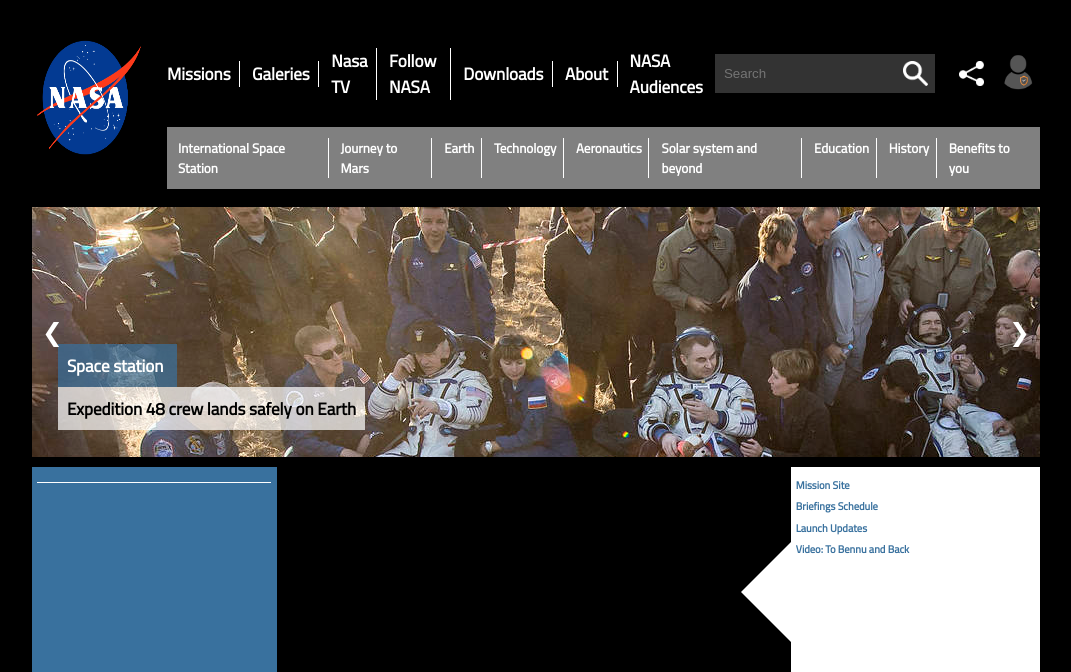
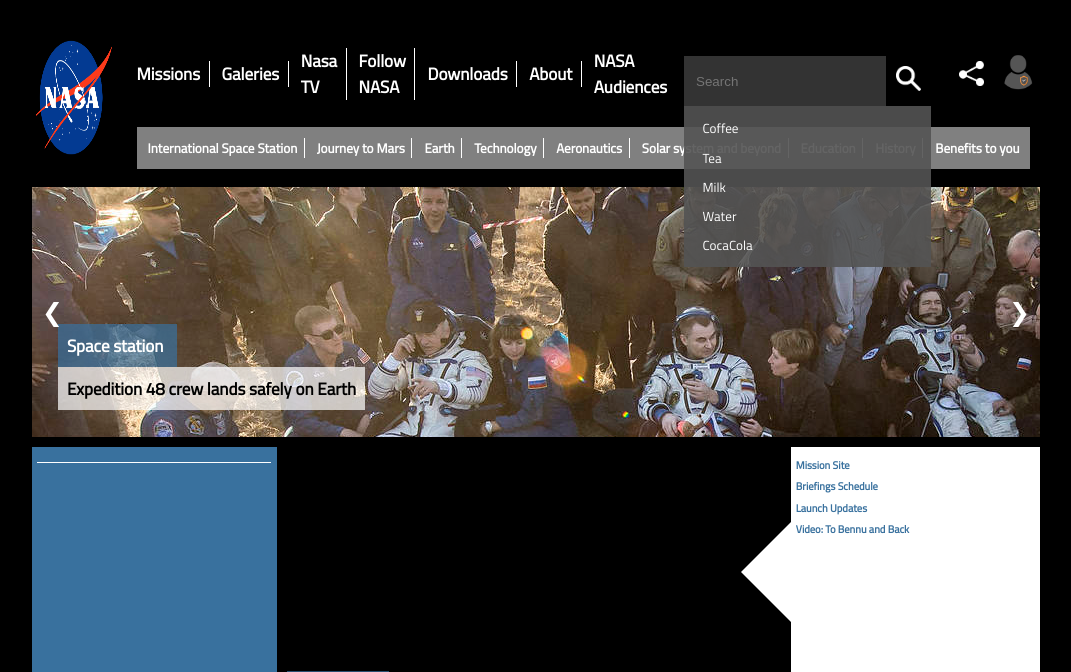
Before and after one commit to alejandrobuenoperez/Assignment1, a PHP site: page /firstSample.php in a window 1280 px wide. Shown: the top 672 px of the page, without its empty margins (104-1175 px from the left). Run offline with PHP 8.4, Linux system fonts and the light colour scheme; data that the repository does not hold is empty; some libraries are stand-ins or nearby versions.

Commit message:
searchBar upgraded

```diff
--- a/Styles.css
+++ b/Styles.css
@@ -41,20 +41,56 @@ header{
     height: 25px;
     width: 25px;
 }
-.searchBar{
+.item1{
     display: flex;
     background-color: rgb(51,51,51);
     padding: 0.8em;
 }
-.searchBar img{
+.item2 img{
     height: 25px;
     width: 25px;
 }
-.searchBar>input{
+.item1>input{
     background-color: rgb(51,51,51);
     border: 0px;
     color:white;
 }
+.item1{
+    grid-area: searchBar;
+}
+.item2{
+    grid-area: lupa;
+    padding: 10px;
+}
+.item3{
+    grid-area: list;
+    background-color: rgb(84, 84, 84, 0.9);
+    overflow: visible;
+    z-index: 1;
+    text-align: left;
+}
+ul{
+    list-style-type: none;
+    padding: 3%;
+    margin: 0;
+}
+li{
+    padding: 2% 5%;
+}
+li:hover{
+    background-color: rgb(50, 50, 50);
+}
+.searchBar-grid {
+    display: grid;
+    grid-template-areas:
+      'searchBar lupa'
+      'list list';
+    height: 35px;
+    padding: 0.5rem;
+  }
+.searchBar-grid  > div {
+    font-size: 1.5rem;
+  }
 .imageButton{
     background: url(/Images/admin.png);
     height: 5rem;
@@ -95,6 +131,7 @@ header{
     grid-column-end: 5;
     width: 100%;
     height: 100%;
+    z-index: 0;
 }
 .small1{
     grid-row: 2;
--- a/dbConnect.php
+++ b/dbConnect.php
@@ -1,7 +1,7 @@
 <?php
     define('DB_SERVER','localhost');
     define('DB_USERNAME','root');
-    define('DB_PASSWORD','Hipolito.88');
+    define('DB_PASSWORD','basesdepatos');
     define('DB_NAME','Assignment3');
 
     $connection = mysqli_connect(DB_SERVER,DB_USERNAME,DB_PASSWORD,DB_NAME);
--- a/firstSample.php
+++ b/firstSample.php
@@ -54,9 +54,22 @@
                     <h2>Downloads</h2>
                     <h2>About</h2>
                     <h2 class="last">NASA Audiences</h2>
-                    <div class="searchBar">
-                        <input type="text" placeholder="Search" id="SearchInput" onkeyup="showHint(this.value)" name="SearchInput">
-                        <img src="Images/lupa.png" class="searchIcon">
+                    <div class="searchBar-grid">
+                        <div class="item1">
+                            <input type="text" placeholder="Search" id="SearchInput" onkeyup="showHint(this.value)" name="SearchInput">
+                        </div>
+                        <div class="item2">
+                            <img src="Images/lupa.png" class="searchIcon">
+                        </div>
+                        <div class="item3">
+                            <ul>
+                                <li>Coffee</li>
+                                <li>Tea</li>
+                                <li>Milk</li>
+                                <li>Water</li>
+                                <li>CocaCola</li>
+                            </ul>
+                        </div>
                     </div>
                     <p id="txtHint"></p>
                     <img src="Images/share.png" class="shareIcon">
```
